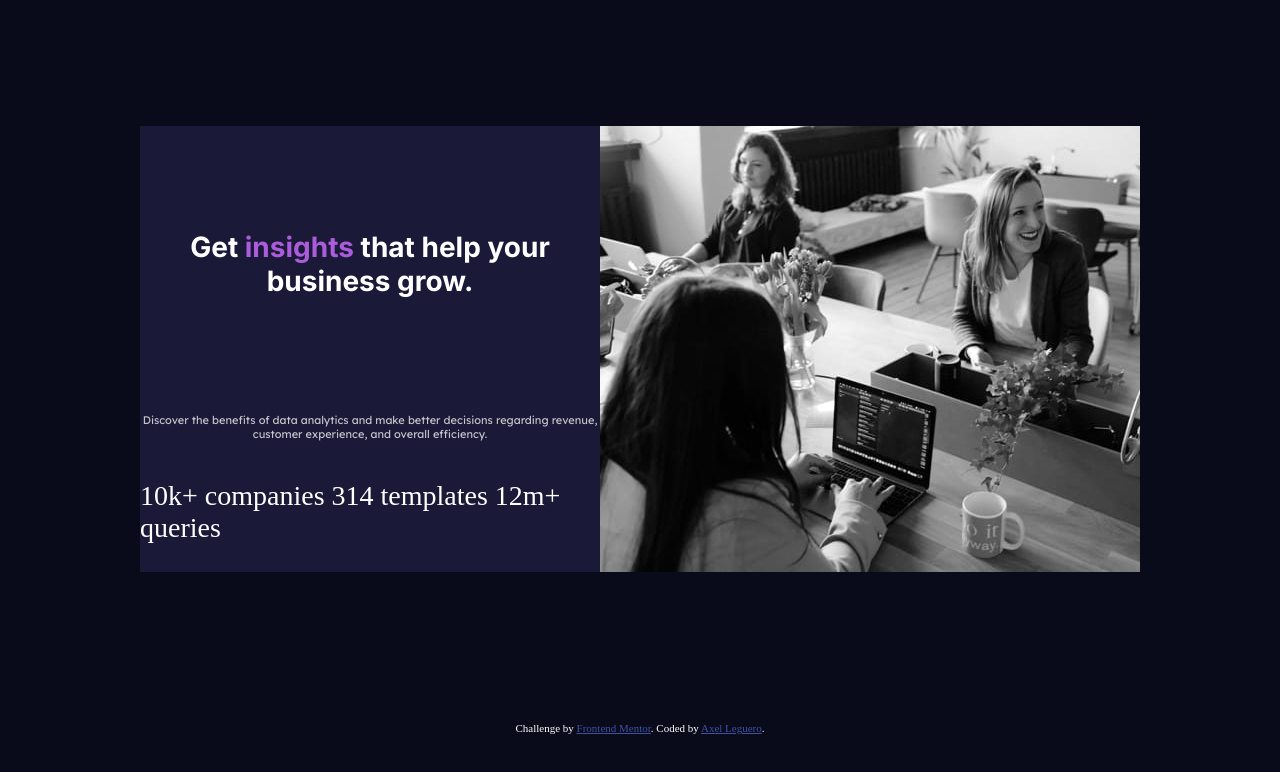
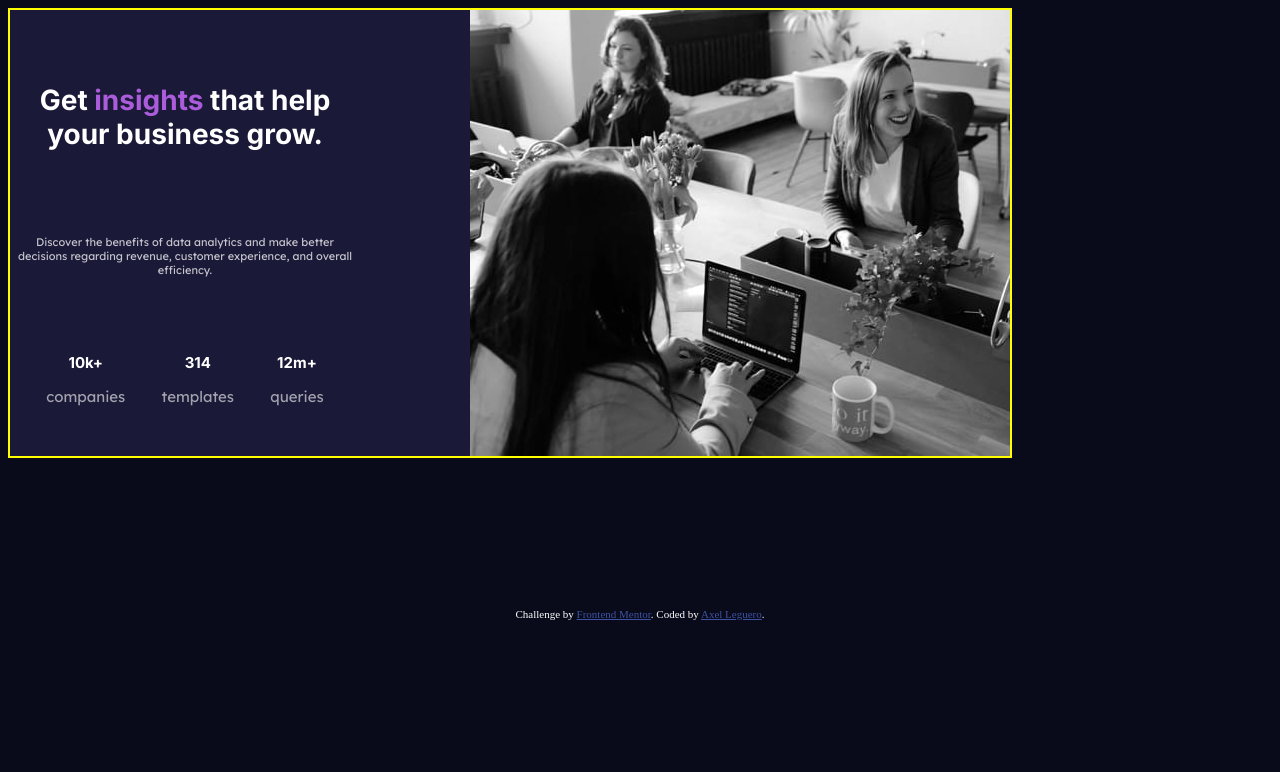
Before and after one commit to AxelOP96/frontendmentor-reto1, a plain HTML site: page stats-preview-card-component-main/index.html in a window 1280 px wide. Drawn offline with Linux system fonts and the light colour scheme.

Commit message:
update CSS

```diff
--- a/stats-preview-card-component-main/css/styles.css
+++ b/stats-preview-card-component-main/css/styles.css
@@ -9,15 +9,16 @@ body{
     width: 1000px;
     height:446px;
     background-color: hsl(244, 38%, 16%);
-    margin:auto;
     display: flex;
-    margin-top: 10%;
+    flex-direction: row;
+    justify-content: center;
+    border: 2px solid yellow;
 }
 .text{
     color:hsl(0, 0%, 100%);
     display: flex;
     flex-direction: column;
-    width: 50%;
+    width: 350px;
     font-size:28px;
 }
 span{
@@ -40,9 +41,25 @@ span{
     font-family: 'Lexend Deca', sans-serif;
     font-size: 11px;
     text-align: center;
-    color:hsla(0, 0%, 100%, 0.75)
+    color:hsla(0, 0%, 100%, 0.75);
+    margin-bottom: 50px;
 }
 .footer{
     display:flex;
-    justify-content: center;
+    justify-content: space-evenly;
+    text-align: center;
 }
+.image{
+    margin-left:110px;
+}
+.numbers{
+    font-family: 'Inter', sans-serif;
+    font-weight: 700;
+    font-size: 15px;
+}
+.info{
+    font-size: 15px;
+    color:hsla(0, 0%, 100%, 0.6);
+    font-family: 'Lexend Deca', sans-serif;
+    margin-bottom: 50px;
+}
--- a/stats-preview-card-component-main/index.html
+++ b/stats-preview-card-component-main/index.html
@@ -20,9 +20,20 @@
       <div class="heading"><p >Get <span>insights</span> that help your business grow.</p></div>
       <div class="middle"><p>Discover the benefits of data analytics and make better decisions regarding revenue, customer
         experience, and overall efficiency.</p></div>
-      <div class="footer"><p>10k+ companies
-        314 templates
-        12m+ queries</p></div>
+      <div class="footer">
+        <div>
+          <div><p class="numbers">10k+</p>  </div>
+          <div><p class="info">companies</p></div>
+        </div>
+        <div>
+          <div><p class="numbers">314</p></div>
+          <div><p class="info">templates</p></div>
+        </div>
+        <div>
+          <div><p class="numbers">12m+</p></div>
+          <div><p class="info">queries</p></div>
+        </div>
+      </div>
     </div>
     <div class="image"><img src="images/image-header-desktop.jpg" alt=""></div>
   </div>
```
